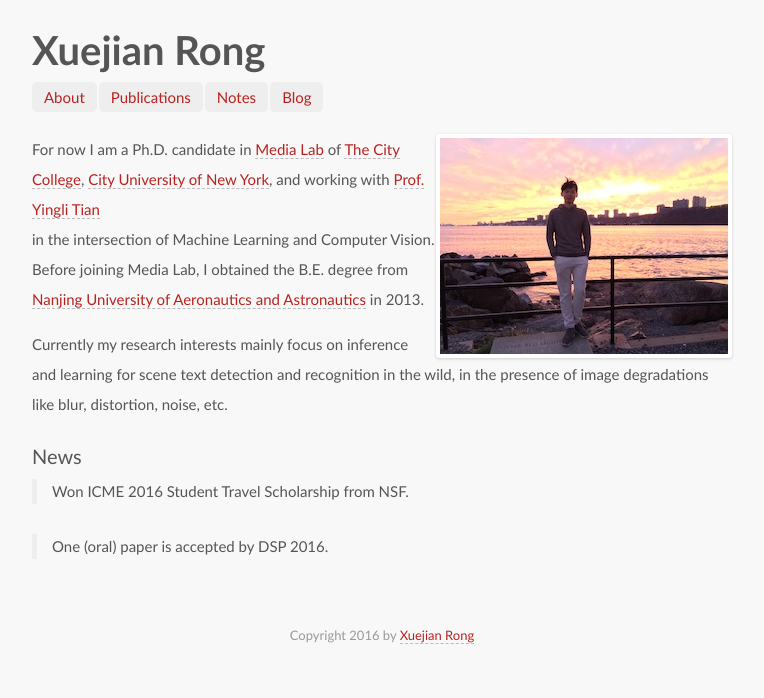
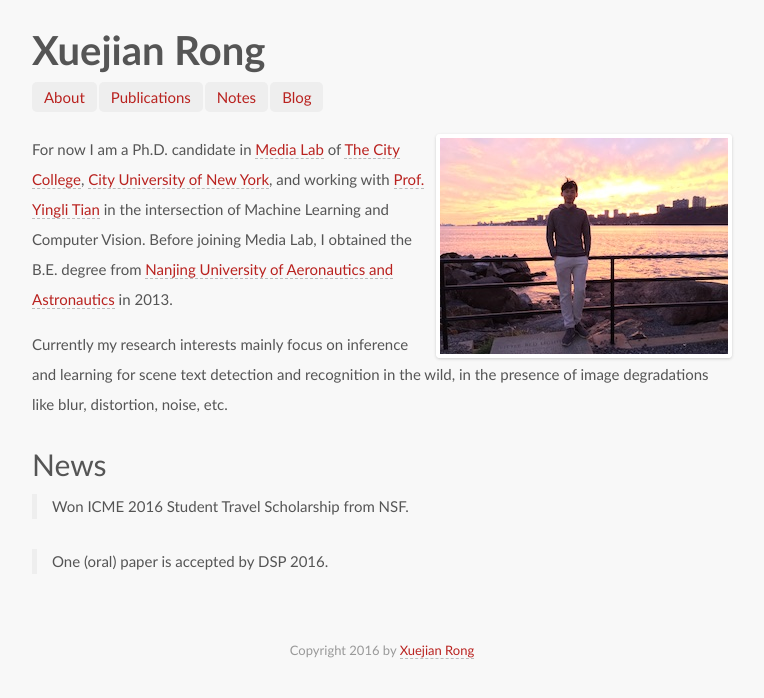
Before and after one commit to ionvision/ionvision.github.io.bk, a Jekyll site: the page built from index.md, in a window 1280 px wide. Shown: the top 698 px of the page, without its empty margins (258-1022 px from the left). Built offline with Jekyll 4.4.1, drawn with Linux system fonts in a browser that asks for light colours; some web fonts are replaced.

Commit message:
Fix homepage

```diff
--- a/index.md
+++ b/index.md
@@ -3,15 +3,11 @@ layout: home
 avatar: true
 ---
 
-For now I am a Ph.D. candidate in [Media Lab](http://media-lab.engr.ccny.cuny.edu) of [The City College](http://www.ccny.cuny.edu), [City University of New York](http://cuny.edu), and working with [Prof. Yingli Tian](http://www-ee.ccny.cuny.edu/www/web/yltian/home.html)
-in the intersection of Machine Learning and Computer Vision.
-Before joining Media Lab, I obtained the B.E. degree from
-[Nanjing University of Aeronautics and Astronautics](http://iao.nuaa.edu.cn/) in 2013.
+For now I am a Ph.D. candidate in [Media Lab](http://media-lab.engr.ccny.cuny.edu) of [The City College](http://www.ccny.cuny.edu), [City University of New York](http://cuny.edu), and working with [Prof. Yingli Tian](http://www-ee.ccny.cuny.edu/www/web/yltian/home.html) in the intersection of Machine Learning and Computer Vision. Before joining Media Lab, I obtained the B.E. degree from [Nanjing University of Aeronautics and Astronautics](http://iao.nuaa.edu.cn/) in 2013.
 
 Currently my research interests mainly focus on inference and learning for scene text detection and recognition in the wild, in the presence of image degradations like blur, distortion, noise, etc.
 
-
-### News
+# News
 
 > Won ICME 2016 Student Travel Scholarship from NSF.
 
```
